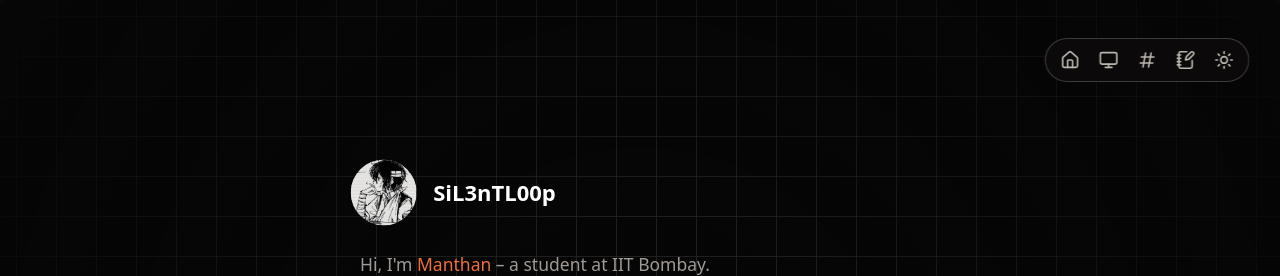
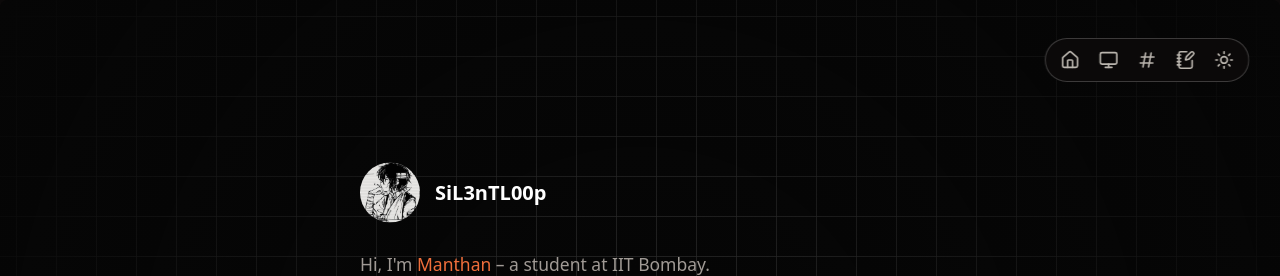
Before and after one commit to SiL3nTL00p/manthan_portfolio, a React (Vite) app: page /about in a window 1280 px wide. Shown: the top 276 px of the page. Built offline with nearby package versions, Linux system fonts and the light colour scheme.

Commit message:
update vercel.json

```diff
--- a/src/App.tsx
+++ b/src/App.tsx
@@ -26,7 +26,7 @@ function App() {
         <section className="w-full max-w-md bg-transparent">
 
           {/* Profile */}
-          <div className="mb-6 flex items-center justify-self-start scale-110">
+          <div className="mb-6 flex items-center justify-self-start scale-100">
             <div className="relative mr-3 h-12 w-12 overflow-hidden rounded-full bg-gray-800">
               <img src="/profile.JPG" alt="@manthan" className="h-full w-full object-cover" />
             </div>
```
